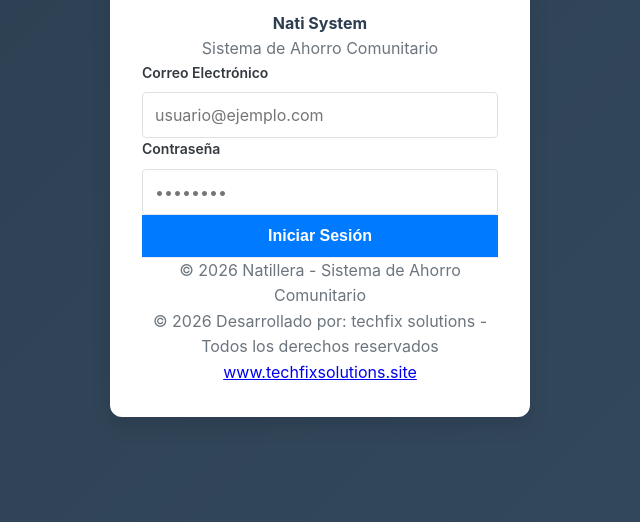
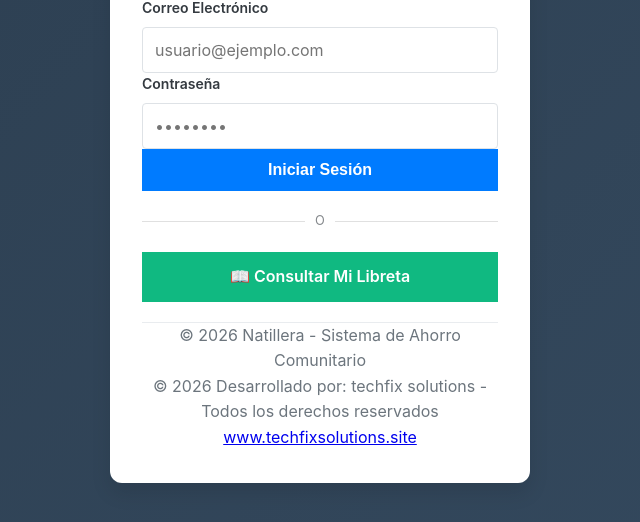
Before and after one commit to TechFixSolutionscol/natisystem, a plain HTML site: page login.html in a window 1280 px wide. Shown: the part 270-792 px from the top of the page, without its empty margins (320-960 px from the left). Drawn offline with Linux system fonts and the light colour scheme.

Commit message:
boton mi libreta
mi libreta y consulta

```diff
--- a/login.html
+++ b/login.html
@@ -43,6 +43,19 @@
             </button>
         </form>
 
+        <div style="margin-bottom: 20px; text-align: center;">
+            <div
+                style="display: flex; align-items: center; justify-content: center; gap: 10px; margin: 20px 0; opacity: 0.6;">
+                <span style="height: 1px; background: #ccc; flex: 1;"></span>
+                <span style="font-size: 0.8rem;">O</span>
+                <span style="height: 1px; background: #ccc; flex: 1;"></span>
+            </div>
+            <a href="consulta.html" class="btn btn-secondary btn-block"
+                style="background-color: #10b981; border-color: #10b981; text-decoration: none;">
+                📖 Consultar Mi Libreta
+            </a>
+        </div>
+
         <!-- Footer -->
         <div class="login-footer">
             <p>&copy; 2026 Natillera - Sistema de Ahorro Comunitario</p>
```
